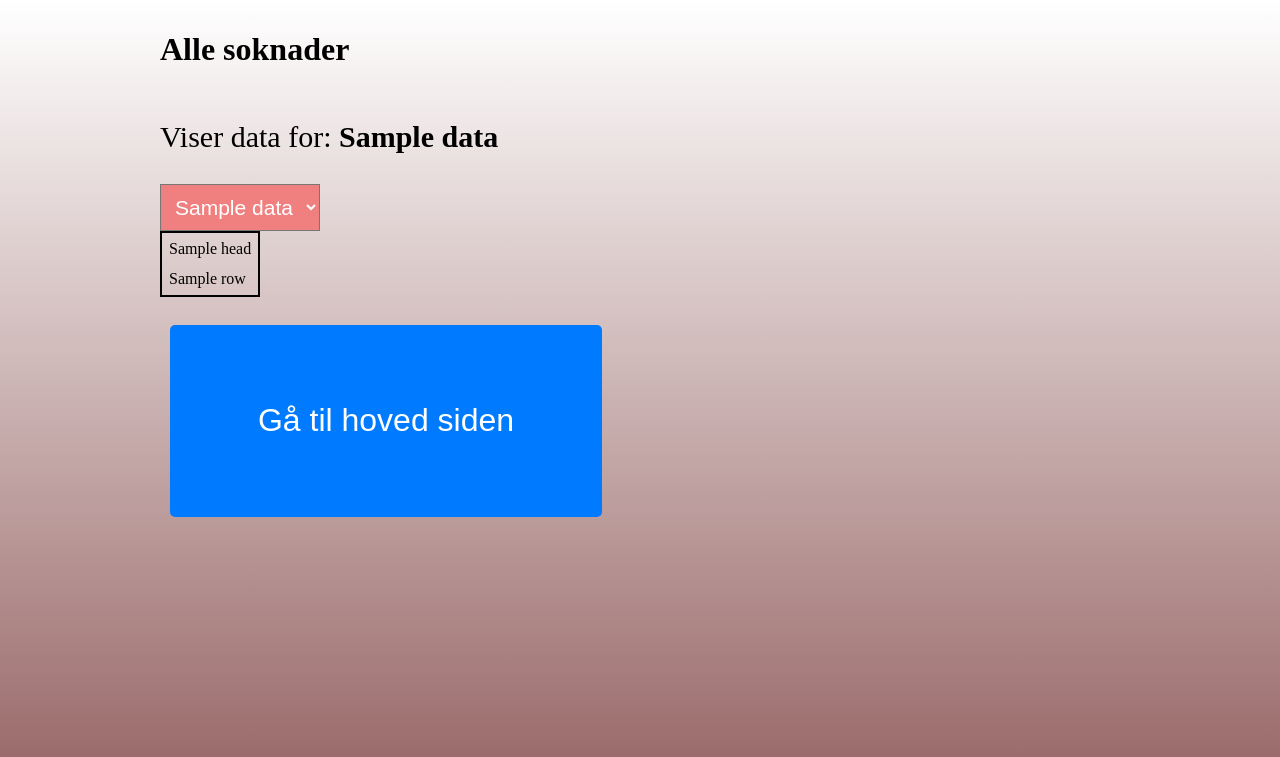
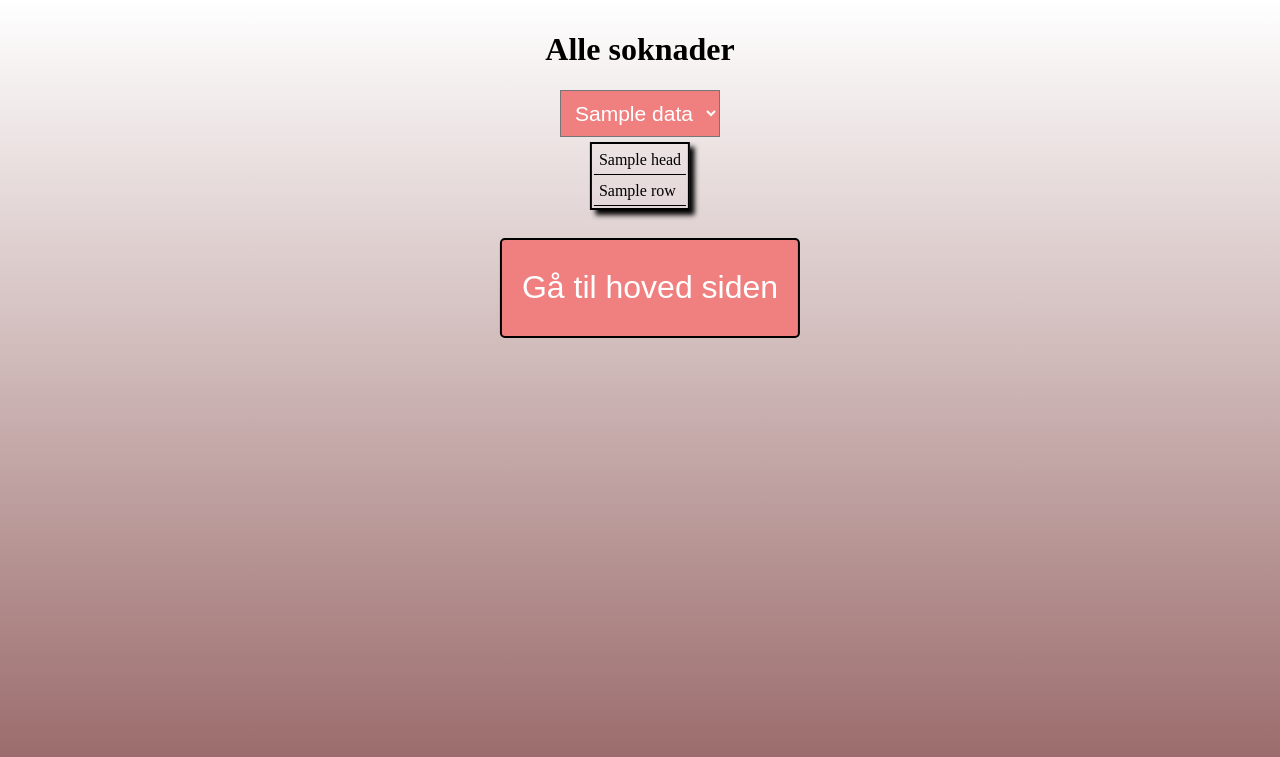
Before and after one commit to J6kub/oblig5_own, a Python web app: template templates/adm_all_data.html in a window 1280 px wide. Shown: the top 757 px of the page. Run offline with Jinja, Linux system fonts and the light colour scheme; the template is opened without the code that fills it: most values are stand-ins (such as "Sample title", 1, 10 or a date in 2020).

Commit message:
smol fixes

```diff
--- a/static/css/adm_all_data.css
+++ b/static/css/adm_all_data.css
@@ -1,8 +1,16 @@
 table {
-    border:solid black 2px
+    border:solid black 2px;
+    position:relative;
+    left:50%;
+    transform:translate(-50%,0);
+    box-shadow: 5px 5px 5px;
 }
 table tr td {
     padding:5px;
+    border-bottom:solid black 1px;
+}
+table tr {
+
 }
 table tr td:[0] {
     padding:10px;
@@ -12,9 +20,27 @@ select {
     font-size:21;
     background-color:lightcoral;
     color:white;
+    position:relative;
+    left:50%;
+    transform:translate(-50%,0);
+    margin-bottom: 5px;
 }
 select option {
     border:solid white 2px;
     margin:2px;
 
 }
+button {
+    position:relative;
+    left:50%;
+    transform:translate(-50%,0);
+    width:auto !important;
+    height:100 !important;
+    background-color: lightcoral !important;
+    border:solid black 2px !important;
+}
+h1 {
+    position:relative;
+    left:50%;
+    transform:translate(-50%,0);
+}
--- a/static/css/home.css
+++ b/static/css/home.css
@@ -9,6 +9,7 @@ body {
     left:50%;
     transform:translate(-50%,0);
     width:75%;
+
 }
 #mnbox h1 {
     text-align:center;
--- a/templates/adm_all_data.html
+++ b/templates/adm_all_data.html
@@ -4,17 +4,11 @@
         <meta name="viewport" content="width=device-width, initial-scale=1.0">
         <link rel="stylesheet" href="{{ url_for('static', filename='css/adm_all_data.css') }}?v=1.0">
         <link rel="stylesheet" href="{{ url_for('static', filename='css/home.css') }}?v=1.0">
-        <title>Soknader</title>
+        <title>All Data</title>
     </head>
     <body>
         <div id="mnbox">
-            <h1 style="display:inline-block">Alle soknader</h1>
-            <p>Viser data for:
-            {% for db in data %}
-                <strong>{{ db }}</strong>
-            {% endfor %}
-            </p>
-
+            <h1 style="display:inline-block">Alle soknader</h1><br>
             <select id="selectioo">
                 {% for db in data%}
                     <option value="{{ db }}">{{ db }}</option>
```
